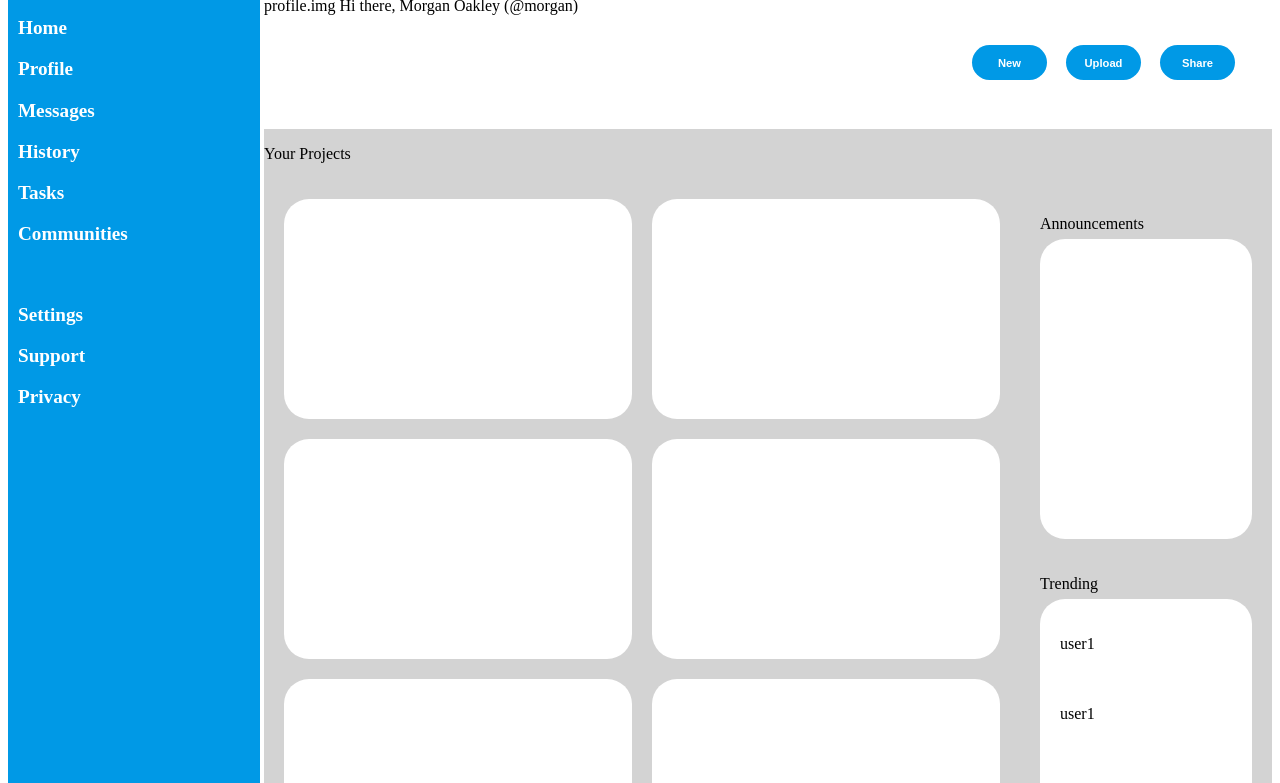
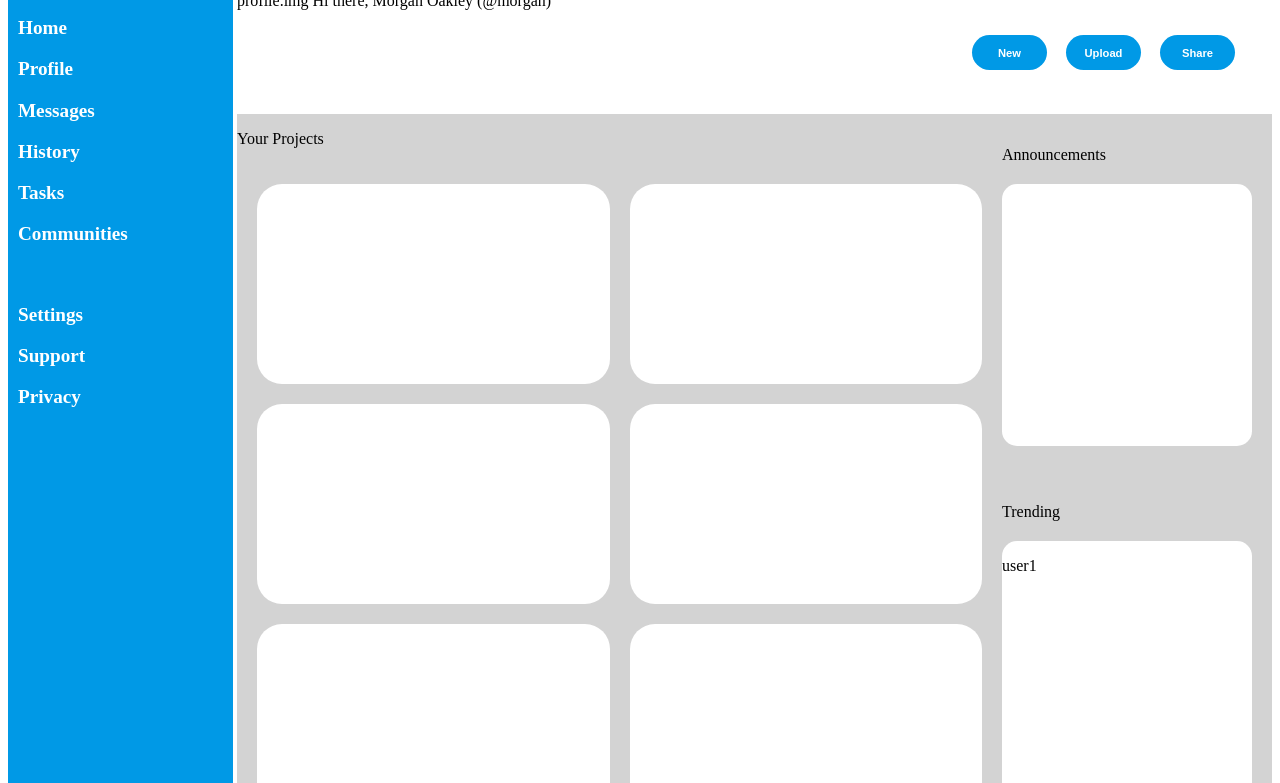
Before and after one commit to HereticJ/top-project-admin-dashboard, a plain HTML site: page index.html in a window 1280 px wide. Shown: the part 77-860 px from the top of the page. Drawn offline with Linux system fonts and the light colour scheme.

Commit message:
Reformat side-content and titles.

```diff
--- a/index.html
+++ b/index.html
@@ -52,6 +52,7 @@
 
             <div class="main-content">
                 <p class="projects-title">Your Projects</p>
+                <p class=announcements-title>Announcements</p>
                 <div class="projects">
                     <div class="card">
                         <p class="title"></p>
@@ -80,15 +81,12 @@
                 </div>
 
                 <div class="side-content">
-                    <p class=announcements-title>Announcements</p>
                     <div class="announcements">
-                        <p class="title"></p>
                         <p class="content"></p>
                     </div>
 
                     <p class=trending-title>Trending</p>
                     <div class="trending">
-                        <p class="title">user1</p>
                         <p class="content">user1</p>
                     </div>
                 </div>
--- a/style.css
+++ b/style.css
@@ -1,6 +1,6 @@
 .container {
     display: grid;
-    grid-template-columns: minmax(200px, 1fr) minmax(400px, 4fr);
+    grid-template-columns: minmax(100px, 225px) minmax(400px, 4fr);
     gap: 4px;
 }
 
@@ -23,7 +23,6 @@
     font-weight: bold;
     grid-row: 1 / 2;
     padding: 10px;
-
     place-self: start;
     color: white;
 }
@@ -54,7 +53,7 @@
     color: white;
 }
 
-
+/**********************************************/
 
 .right {
     display: grid;
@@ -94,20 +93,20 @@
     display: grid;
     grid-column: 2 / 3;
     grid-row: 2 / 3;
-    gap: 20px;
-    padding: 20px;
-    grid-template-columns: auto-fit;
-    grid-template-rows: 20px 300px 20px 300px;
+    gap: 20px 20px;
+    padding-top: 20px;
+    padding-right: 20px;
+    padding-bottom: 20px;
+    grid-template-columns: 250px;
+    grid-template-rows: minmax(200px 250px) auto-fit minmax(200px 250px);
 }
 
 .announcements {
     background-color: white;
     display: grid;
-    grid-row: 2 / 3;
-    border-radius: 25px;
-    gap: 20px 20px;
-    padding: 20px;
-    grid-template-rows: 1fr 4fr;
+    grid-row: 1 / 2;
+    border-radius: 15px;
+    grid-template-rows: 225px;
 }
 
 .projects-title {
@@ -117,20 +116,26 @@
 
 .announcements-title {
     grid-row: 1 / 2;
+    margin: 0;
+    justify-self: start;
+    align-self: end;
 }
 
 .trending-title {
-    grid-row: 3 / 4
+    grid-row: 2 / 3;
+    margin: 0px;
+    justify-self: start;
+    align-self: end;
 }
 
 .trending {
     background-color: white;
     display: grid;
-    grid-row: 4 / 5;
-    border-radius: 25px;
-    gap: 20px 20px;
-    padding: 20px;
-    grid-template-rows: 1fr 4fr;
+    grid-row: 3 / 4;
+    border-radius: 15px;
+    padding-bottom: 20px;
+    padding-right: 20px;
+    grid-template-rows: 225px;
 }
 
 .card {
```
